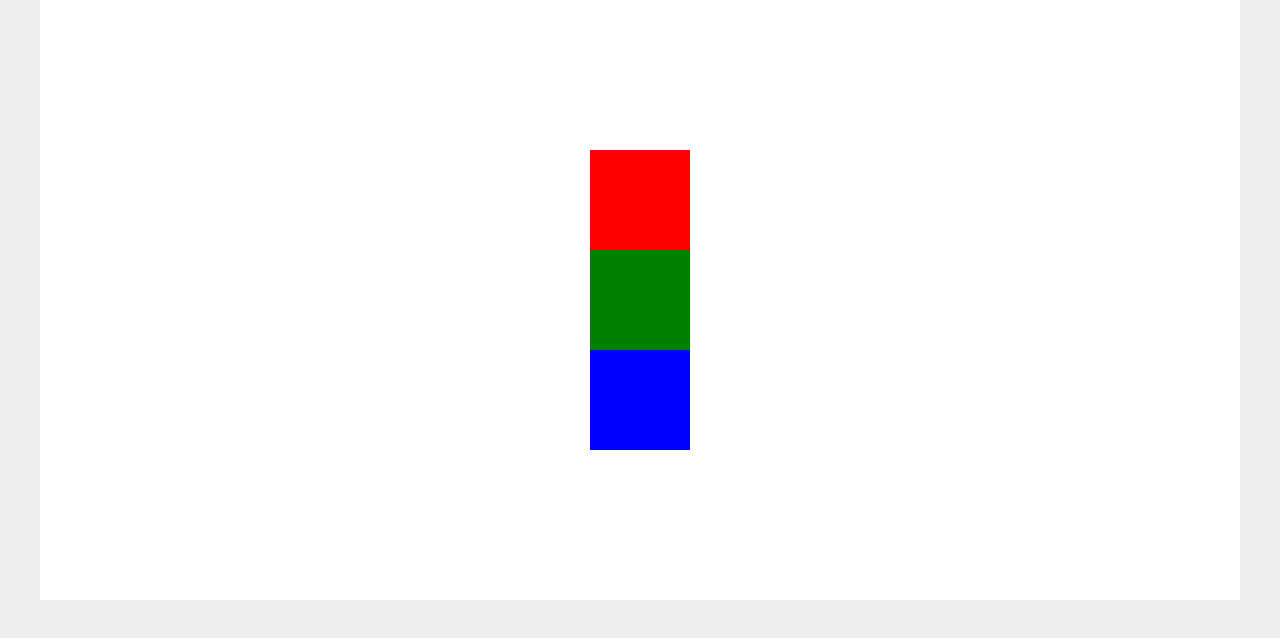
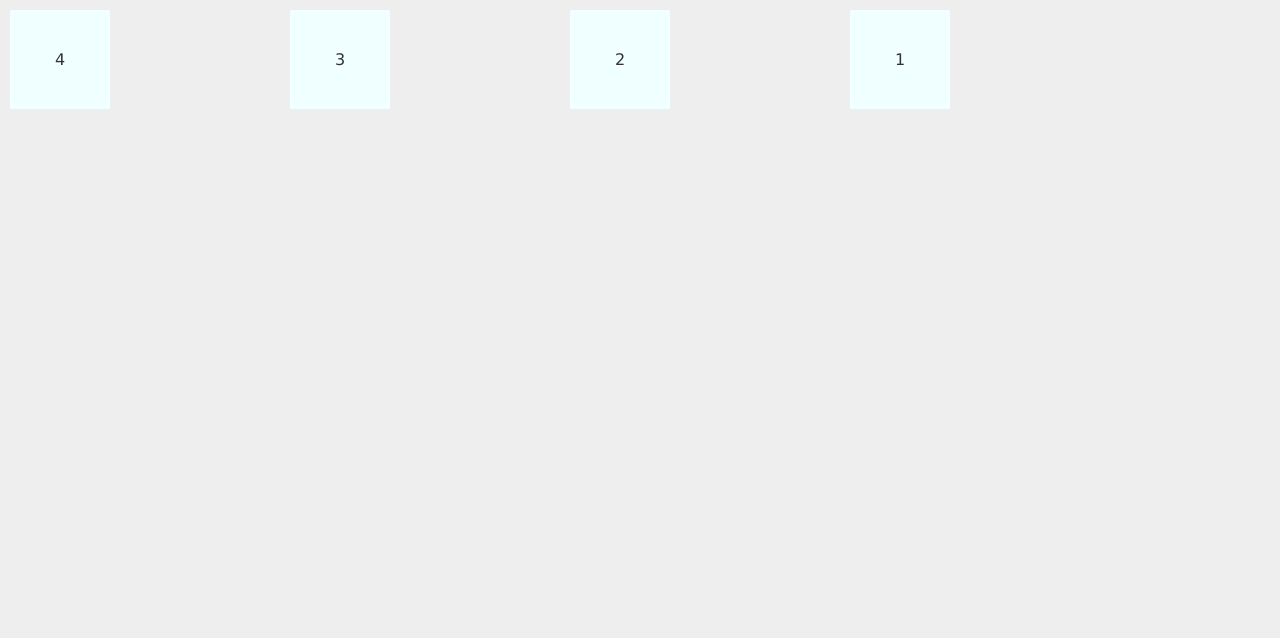
Before and after one commit to jakub-biernacik/CSS-Flexbox-kurs, a plain HTML site: page index.html in a window 1280 px wide. Drawn offline with Linux system fonts and the light colour scheme.

Commit message:
added fourth box and order it differently using one property in css

```diff
--- a/index.html
+++ b/index.html
@@ -8,12 +8,14 @@
 
 <body>
   <div class="wrapper">
-    <div class="flex-container">
-      <div class="box one"></div>
-      <div class="box two"></div>
-      <div class="box three"></div>
+    <section id="blocks">
+      <div class="box one">1</div>
+      <div class="box two">2</div>
+      <div class="box three">3</div>
+      <div class="box four">4</div>
+    </section>
     </div>
-  </div>
+
 </body>
 
 </html>
--- a/style.css
+++ b/style.css
@@ -5,37 +5,39 @@
 
 body{
     background: #eee;
+    color:#333
 }
 
 .wrapper{
     width: 100%;
-    max-width: 1200px;
-    margin: 0 auto;
+    max-width: 960px;
 }
 
-.flex-container{
-    display:flex;
-    background-color: white;
-    flex-wrap: wrap;
-    flex-flow: column;
-    align-items: center;
-   justify-content: center;
-    height: 600px;
+#blocks{
+display: flex;
+margin: 10px;
+justify-content: space-between;
+}
+#blocks div{
+    flex: 0 0 100px;
+    padding: 40px 0;
+    text-align: center;
+    background: azure;
 }
 
-.box{
-    width: 100px;
-    flex: 0 0 100px;
-}
 
 .one{
-    background:red ;
+    order: 3;
 }
 
 .two{
-    background:green ;
+    order: 2;
 }
 
 .three{
-    background:blue ;
+    order: 1;
 }
+
+.four{
+    order: 0;
+}
```
